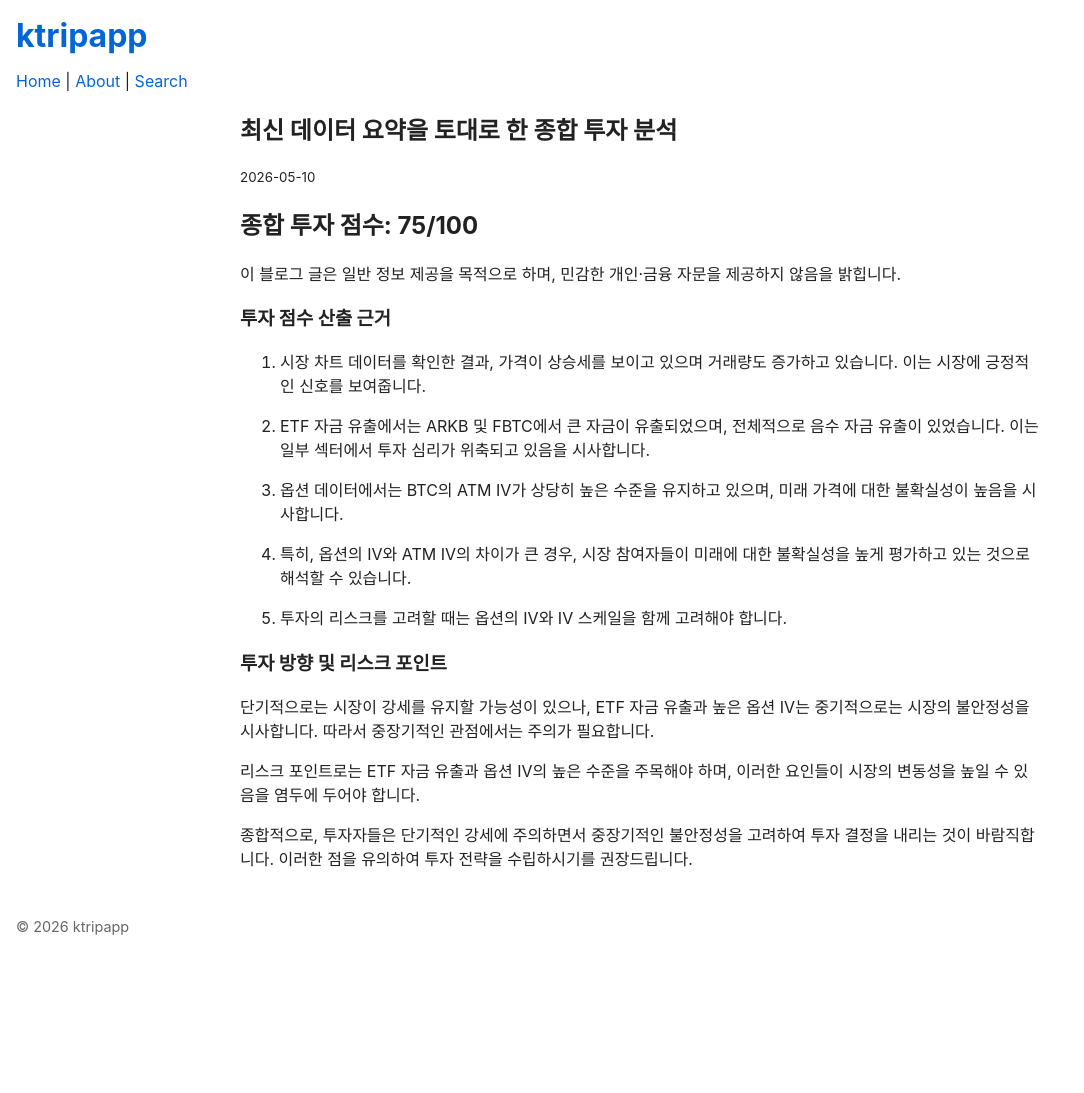
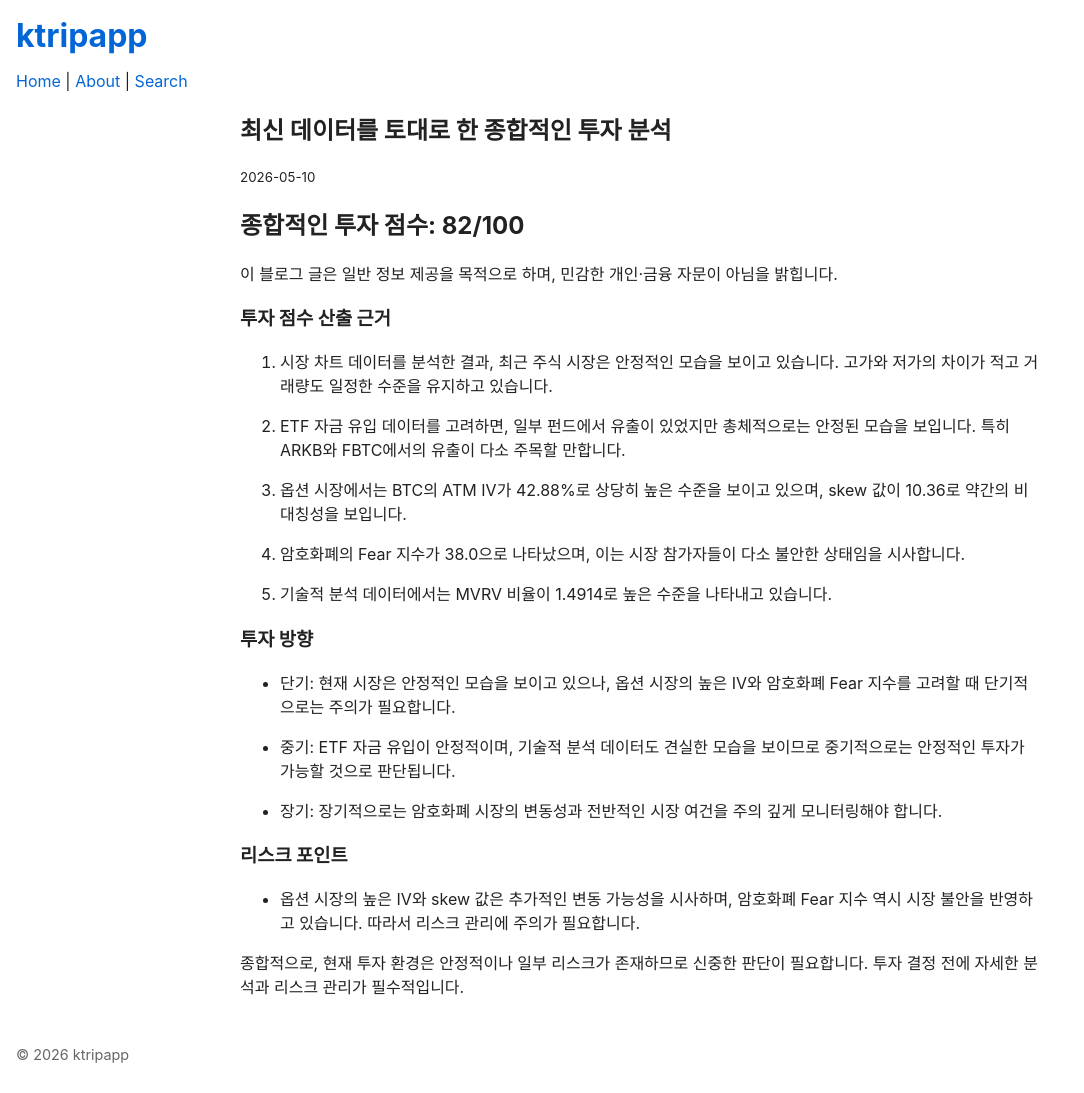
Before and after one commit to ktripapp/ktripapp.github.io, a Jekyll site: the page built from _posts/2026-05-10-jadong-saengseong-poseuteu.md, in a window 1280 px wide. Shown: the whole page, without its empty margins (0-1084 px from the left). Built offline with Jekyll 4.4.1, drawn with Linux system fonts in a browser that asks for light colours; comment, search, counter and statistics services are not loaded; before the commit the page ends 965 px from its top, so only the background shows below that.

Commit message:
Add post: 2026-05-10-jadong-saengseong-poseuteu.md

```diff
--- a/_posts/2026-05-10-jadong-saengseong-poseuteu.md
+++ b/_posts/2026-05-10-jadong-saengseong-poseuteu.md
@@ -1,30 +1,36 @@
 ---
 layout: post
-title: 최신 데이터 요약을 토대로 한 종합 투자 분석
+title: 최신 데이터를 토대로 한 종합적인 투자 분석
 date: 2026-05-10
 
 ---
 
-## 종합 투자 점수: 75/100
+## 종합적인 투자 점수: 82/100
 
-이 블로그 글은 일반 정보 제공을 목적으로 하며, 민감한 개인·금융 자문을 제공하지 않음을 밝힙니다.
+이 블로그 글은 일반 정보 제공을 목적으로 하며, 민감한 개인·금융 자문이 아님을 밝힙니다.
 
 ### 투자 점수 산출 근거
 
-1. 시장 차트 데이터를 확인한 결과, 가격이 상승세를 보이고 있으며 거래량도 증가하고 있습니다. 이는 시장에 긍정적인 신호를 보여줍니다.
+1. 시장 차트 데이터를 분석한 결과, 최근 주식 시장은 안정적인 모습을 보이고 있습니다. 고가와 저가의 차이가 적고 거래량도 일정한 수준을 유지하고 있습니다.
 
-2. ETF 자금 유출에서는 ARKB 및 FBTC에서 큰 자금이 유출되었으며, 전체적으로 음수 자금 유출이 있었습니다. 이는 일부 섹터에서 투자 심리가 위축되고 있음을 시사합니다.
+2. ETF 자금 유입 데이터를 고려하면, 일부 펀드에서 유출이 있었지만 총체적으로는 안정된 모습을 보입니다. 특히 ARKB와 FBTC에서의 유출이 다소 주목할 만합니다.
 
-3. 옵션 데이터에서는 BTC의 ATM IV가 상당히 높은 수준을 유지하고 있으며, 미래 가격에 대한 불확실성이 높음을 시사합니다.
+3. 옵션 시장에서는 BTC의 ATM IV가 42.88%로 상당히 높은 수준을 보이고 있으며, skew 값이 10.36로 약간의 비대칭성을 보입니다.
 
-4. 특히, 옵션의 IV와 ATM IV의 차이가 큰 경우, 시장 참여자들이 미래에 대한 불확실성을 높게 평가하고 있는 것으로 해석할 수 있습니다.
+4. 암호화폐의 Fear 지수가 38.0으로 나타났으며, 이는 시장 참가자들이 다소 불안한 상태임을 시사합니다.
 
-5. 투자의 리스크를 고려할 때는 옵션의 IV와 IV 스케일을 함께 고려해야 합니다.
+5. 기술적 분석 데이터에서는 MVRV 비율이 1.4914로 높은 수준을 나타내고 있습니다.
 
-### 투자 방향 및 리스크 포인트
+### 투자 방향
 
-단기적으로는 시장이 강세를 유지할 가능성이 있으나, ETF 자금 유출과 높은 옵션 IV는 중기적으로는 시장의 불안정성을 시사합니다. 따라서 중장기적인 관점에서는 주의가 필요합니다.
+- 단기: 현재 시장은 안정적인 모습을 보이고 있으나, 옵션 시장의 높은 IV와 암호화폐 Fear 지수를 고려할 때 단기적으로는 주의가 필요합니다.
 
-리스크 포인트로는 ETF 자금 유출과 옵션 IV의 높은 수준을 주목해야 하며, 이러한 요인들이 시장의 변동성을 높일 수 있음을 염두에 두어야 합니다.
+- 중기: ETF 자금 유입이 안정적이며, 기술적 분석 데이터도 견실한 모습을 보이므로 중기적으로는 안정적인 투자가 가능할 것으로 판단됩니다.
 
-종합적으로, 투자자들은 단기적인 강세에 주의하면서 중장기적인 불안정성을 고려하여 투자 결정을 내리는 것이 바람직합니다. 이러한 점을 유의하여 투자 전략을 수립하시기를 권장드립니다.
+- 장기: 장기적으로는 암호화폐 시장의 변동성과 전반적인 시장 여건을 주의 깊게 모니터링해야 합니다.
+
+### 리스크 포인트
+
+- 옵션 시장의 높은 IV와 skew 값은 추가적인 변동 가능성을 시사하며, 암호화폐 Fear 지수 역시 시장 불안을 반영하고 있습니다. 따라서 리스크 관리에 주의가 필요합니다.
+
+종합적으로, 현재 투자 환경은 안정적이나 일부 리스크가 존재하므로 신중한 판단이 필요합니다. 투자 결정 전에 자세한 분석과 리스크 관리가 필수적입니다.
```
